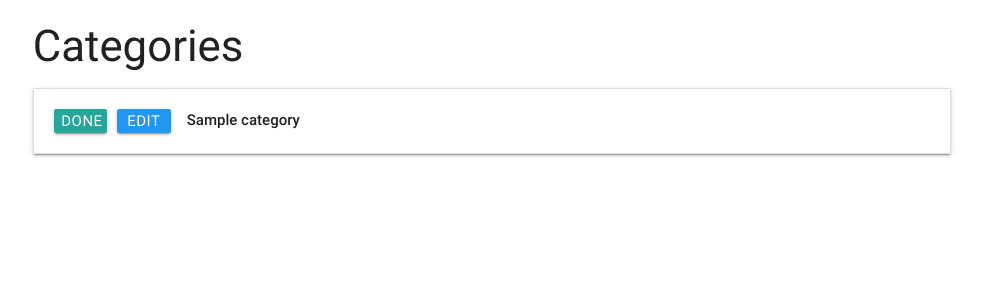
After one commit to irinanita/task-manager, a Flask app: page /get_categories in a window 1280 px wide. The commit adds this page. Shown: the top 300 px of the page, without its empty margins (148-1131 px from the left). Run offline with Flask 2, Linux system fonts and the light colour scheme; a database or web service that is not in the repository returns one stand-in record (values such as "Sample title"); some libraries are stand-ins or nearby versions.

Commit message:
Added category section

```diff
--- a/app.py
+++ b/app.py
@@ -47,6 +47,17 @@ def update_task(task_id):
     })
     return redirect(url_for('get_tasks'))
 
+@app.route('/delete_task/<task_id>')
+def delete_task(task_id):
+    mongo.db.tasks.remove({'_id':ObjectId(task_id)})
+    return redirect (url_for('get_tasks'))
+
+@app.route('/get_categories')
+def get_categories():
+    return render_template('categories.html',
+    categories=mongo.db.categories.find())
+
+
 if __name__ =='__main__':
     app.run(host=os.environ.get('IP'),port=int(os.environ.get('PORT')),
         debug=True)
--- /dev/null
+++ b/templates/categories.html
@@ -0,0 +1,19 @@
+{% extends 'base.html' %} {% block content %}
+
+<div class="row">
+    <h3>Categories</h3>
+    <ul class="collapsible" data-collapsible="accordion">
+        {% for category in categories %}
+        <li>
+            <div class="collapsible-header">
+                <a href="" class="waves-effect waves-light btn btn_small">Done</a>
+                <a href="" class="waves-effect waves-light btn btn_small blue">Edit</a>
+                <div class="task_header col s12">
+                    <strong>{{category.category_name}}</strong>
+                </div>
+            </div>
+        </li>
+        {%endfor%}
+    </ul>
+</div>
+{% endblock %}
--- a/templates/tasks.html
+++ b/templates/tasks.html
@@ -12,7 +12,7 @@
         </div>
         <div class="col s2">
           <div class="inline_actions">
-            <a class="waves-effect waves-light btn btn_small">Done</a>
+            <a href="{{url_for('delete_task',task_id=task._id)}}" class="waves-effect waves-light btn btn_small">Done</a>
             <a href="{{url_for('edit_task', task_id=task._id)}}" class="waves-effect waves-light btn btn_small blue">Edit</a>
           </div>
         </div>
```
